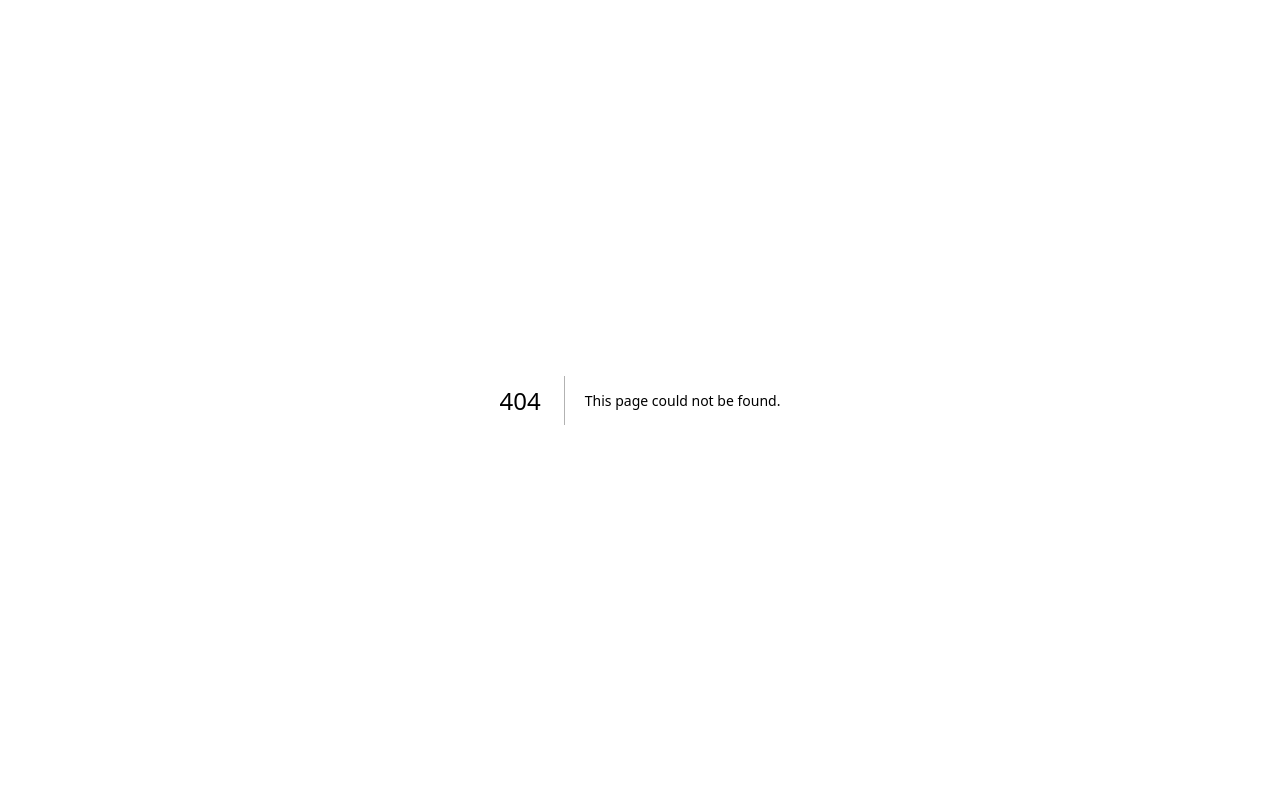
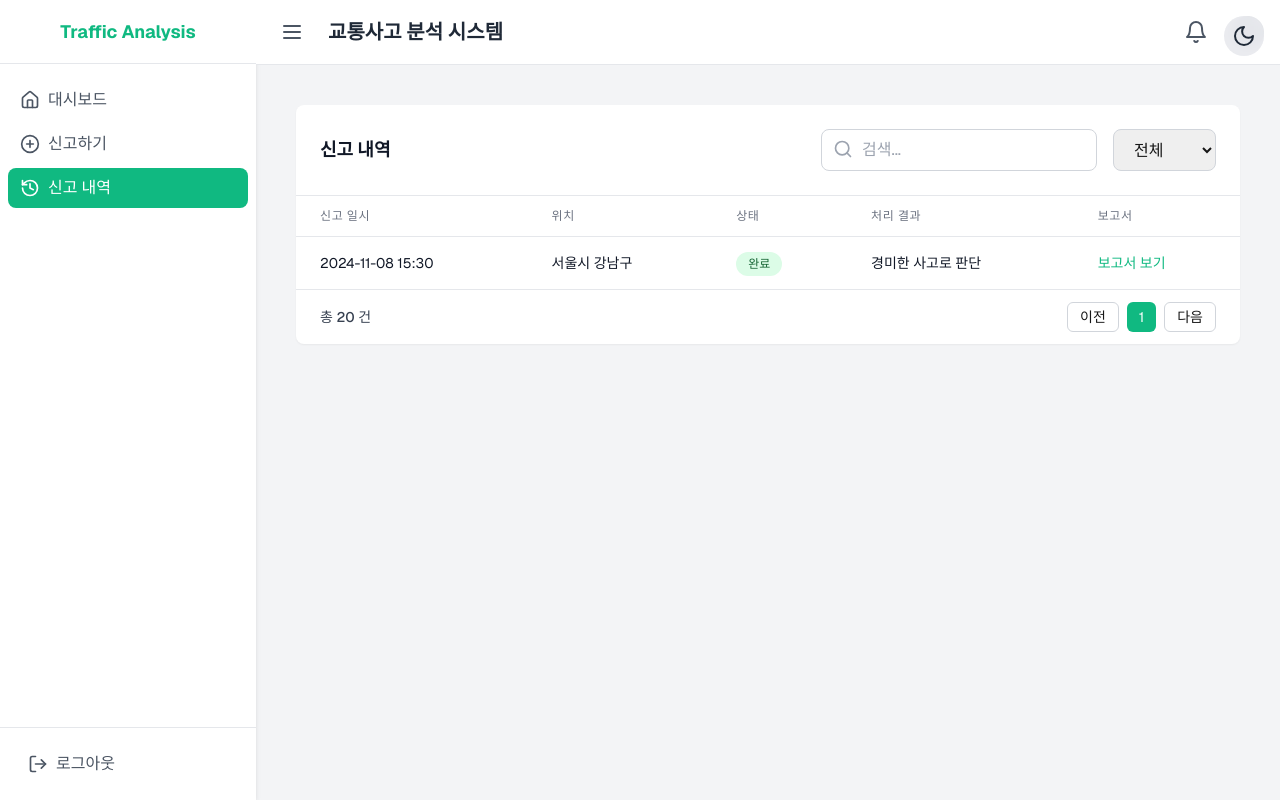
Before and after one commit to hwouu/traffic-incident-analysis-frontend-2, a Next.js app: page /user-dashboard/history in a window 1280 px wide. Before the commit this address had no page. Built offline with nearby package versions, Linux system fonts and the light colour scheme.

Commit message:
feat: 대시보드 페이지 및 미들웨어 라우팅 구현

```diff
--- /dev/null
+++ b/src/app/(dashboard)/admin-dashboard/page.tsx
@@ -0,0 +1,5 @@
+import AdminDashboardContent from '@/components/dashboard/AdminDashboardContent';
+
+export default function AdminDashboard() {
+  return <AdminDashboardContent />;
+}
--- /dev/null
+++ b/src/app/(dashboard)/layout.tsx
@@ -0,0 +1,18 @@
+import DashboardHeader from '@/components/dashboard/DashboardHeader';
+import DashboardSidebar from '@/components/dashboard/DashboardSidebar';
+
+export default function DashboardLayout({
+  children,
+}: {
+  children: React.ReactNode;
+}) {
+  return (
+    <div className="flex h-screen bg-gray-100 dark:bg-gray-900">
+      <DashboardSidebar />
+      <div className="flex flex-1 flex-col">
+        <DashboardHeader />
+        <main className="flex-1 overflow-y-auto p-4">{children}</main>
+      </div>
+    </div>
+  );
+}
--- /dev/null
+++ b/src/app/(dashboard)/page.tsx
@@ -0,0 +1,29 @@
+'use client';
+
+import { useEffect } from 'react';
+import { useRouter } from 'next/navigation';
+
+export default function DashboardPage() {
+  const router = useRouter();
+
+  useEffect(() => {
+    // TODO: 실제 사용자 타입 확인 로직 추가
+    const userType = localStorage.getItem('userType') || 'user';
+
+    if (userType === 'user') {
+      router.replace('/user-dashboard');
+    } else {
+      router.replace('/admin-dashboard');
+    }
+  }, [router]);
+
+  // 리다이렉트되는 동안 보여줄 로딩 상태
+  return (
+    <div className="flex h-screen w-full items-center justify-center bg-white dark:bg-gray-900">
+      <div className="space-y-4 text-center">
+        <div className="h-8 w-8 animate-spin rounded-full border-4 border-primary border-t-transparent"></div>
+        <p className="text-gray-600 dark:text-gray-400">로딩중...</p>
+      </div>
+    </div>
+  );
+}
--- /dev/null
+++ b/src/app/(dashboard)/user-dashboard/history/page.tsx
@@ -0,0 +1,113 @@
+'use client';
+
+import { useState } from 'react';
+import { Search } from 'lucide-react';
+
+export default function HistoryPage() {
+  const [searchTerm, setSearchTerm] = useState('');
+  const [filterStatus, setFilterStatus] = useState('all');
+
+  return (
+    <div className="space-y-6 p-6">
+      <div className="rounded-lg bg-white shadow-sm dark:bg-gray-800">
+        <div className="border-b border-gray-200 p-6 dark:border-gray-700">
+          <div className="flex flex-col space-y-4 sm:flex-row sm:items-center sm:justify-between sm:space-y-0">
+            <h1 className="text-lg font-semibold text-gray-900 dark:text-white">신고 내역</h1>
+
+            <div className="flex space-x-4">
+              {/* 검색 */}
+              <div className="relative">
+                <input
+                  type="text"
+                  placeholder="검색..."
+                  value={searchTerm}
+                  onChange={(e) => setSearchTerm(e.target.value)}
+                  className="rounded-lg border border-gray-300 pl-10 pr-4 py-2 focus:border-primary focus:outline-none dark:border-gray-600 dark:bg-gray-700"
+                />
+                <Search className="absolute left-3 top-2.5 h-5 w-5 text-gray-400" />
+              </div>
+
+              {/* 필터 */}
+              <select
+                value={filterStatus}
+                onChange={(e) => setFilterStatus(e.target.value)}
+                className="rounded-lg border border-gray-300 px-4 py-2 focus:border-primary focus:outline-none dark:border-gray-600 dark:bg-gray-700"
+              >
+                <option value="all">전체</option>
+                <option value="pending">처리 중</option>
+                <option value="completed">완료</option>
+                <option value="urgent">긴급</option>
+              </select>
+            </div>
+          </div>
+        </div>
+
+        <div className="overflow-x-auto">
+          <table className="min-w-full divide-y divide-gray-200 dark:divide-gray-700">
+            <thead>
+              <tr>
+                <th className="px-6 py-3 text-left text-xs font-medium uppercase tracking-wider text-gray-500 dark:text-gray-400">
+                  신고 일시
+                </th>
+                <th className="px-6 py-3 text-left text-xs font-medium uppercase tracking-wider text-gray-500 dark:text-gray-400">
+                  위치
+                </th>
+                <th className="px-6 py-3 text-left text-xs font-medium uppercase tracking-wider text-gray-500 dark:text-gray-400">
+                  상태
+                </th>
+                <th className="px-6 py-3 text-left text-xs font-medium uppercase tracking-wider text-gray-500 dark:text-gray-400">
+                  처리 결과
+                </th>
+                <th className="px-6 py-3 text-left text-xs font-medium uppercase tracking-wider text-gray-500 dark:text-gray-400">
+                  보고서
+                </th>
+              </tr>
+            </thead>
+            <tbody className="divide-y divide-gray-200 dark:divide-gray-700">
+              <tr>
+                <td className="whitespace-nowrap px-6 py-4 text-sm text-gray-900 dark:text-gray-300">
+                  2024-11-08 15:30
+                </td>
+                <td className="whitespace-nowrap px-6 py-4 text-sm text-gray-900 dark:text-gray-300">
+                  서울시 강남구
+                </td>
+                <td className="whitespace-nowrap px-6 py-4 text-sm">
+                  <span className="rounded-full bg-green-100 px-3 py-1 text-xs font-medium text-green-800">
+                    완료
+                  </span>
+                </td>
+                <td className="px-6 py-4 text-sm text-gray-900 dark:text-gray-300">
+                  경미한 사고로 판단
+                </td>
+                <td className="whitespace-nowrap px-6 py-4 text-sm">
+                  <button className="text-primary hover:text-primary-dark">
+                    보고서 보기
+                  </button>
+                </td>
+              </tr>
+              {/* Add more rows as needed */}
+            </tbody>
+          </table>
+
+          {/* 페이지네이션 */}
+          <div className="flex items-center justify-between border-t border-gray-200 px-6 py-3 dark:border-gray-700">
+            <div>
+              <p className="text-sm text-gray-700 dark:text-gray-300">
+                총 <span className="font-medium">20</span> 건
+              </p>
+            </div>
+            <div className="flex space-x-2">
+              <button className="rounded-md border border-gray-300 px-3 py-1 text-sm dark:border-gray-600">
+                이전
+              </button>
+              <button className="rounded-md bg-primary px-3 py-1 text-sm text-white">1</button>
+              <button className="rounded-md border border-gray-300 px-3 py-1 text-sm dark:border-gray-600">
+                다음
+              </button>
+            </div>
+          </div>
+        </div>
+      </div>
+    </div>
+  );
+}
--- /dev/null
+++ b/src/app/(dashboard)/user-dashboard/page.tsx
@@ -0,0 +1,5 @@
+import UserDashboardContent from '@/components/dashboard/UserDashboardContent';
+
+export default function UserDashboard() {
+  return <UserDashboardContent />;
+}
```
Also changed, not shown: src/middleware.ts (added, +30 -0 lines), src/app/(dashboard)/admin-dashboard/reports/page.tsx (added), src/app/(dashboard)/user-dashboard/report/page.tsx (added).
